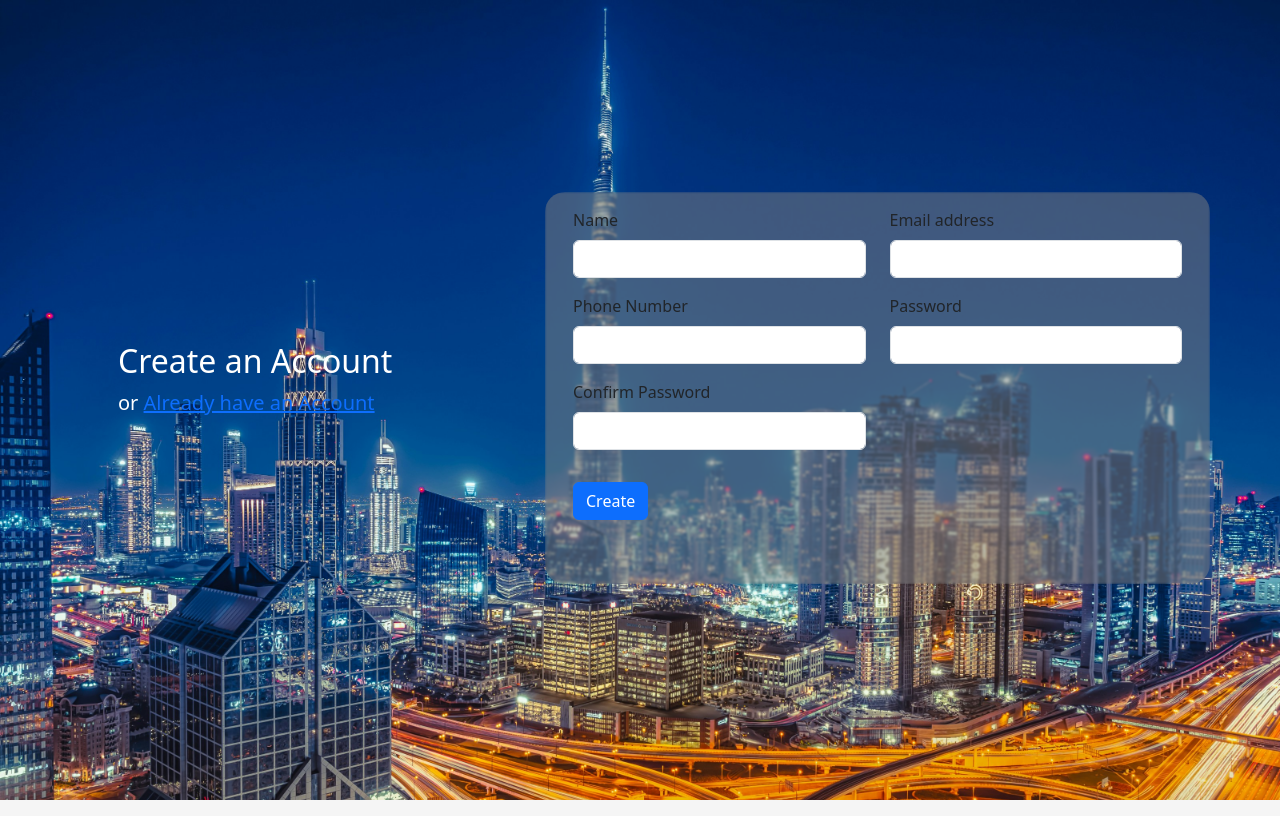
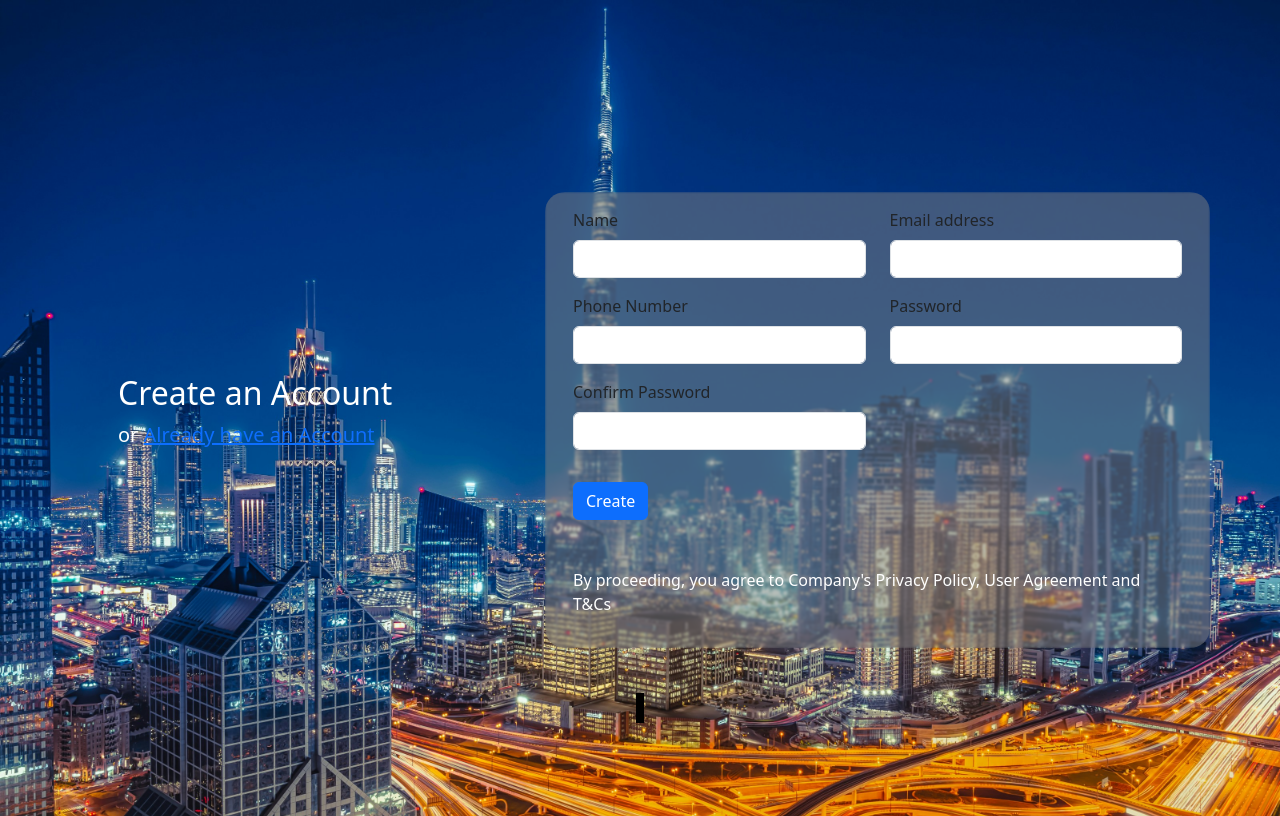
Before and after one commit to Kuldeep-Sharmaa/Travel-Agency-Website, a plain HTML site: page account.html in a window 1280 px wide. Drawn offline with nearby package versions, Linux system fonts and the light colour scheme.

Commit message:
add alert

```diff
--- a/account.html
+++ b/account.html
@@ -113,11 +113,18 @@
                   Creating Your Account <span class="loader-2"></span>
                 </div>
               </div>
+              <p class="text-white">
+                By proceeding, you agree to Company's Privacy Policy, User
+                Agreement and T&Cs
+              </p>
             </div>
           </div>
         </div>
       </div>
     </section>
+    <div id="alert" class="container-fluid text-center text-white mt-5">
+      <div class="d-inline col-12 bg-black p-1"></div>
+    </div>
 
     <!-- Bootstrap -->
     <script
--- a/style.css
+++ b/style.css
@@ -226,7 +226,7 @@ header {
   margin-top: 10rem;
 }
 #front-page {
-  padding: 2rem 0rem 5rem;
+  padding: 2rem 0rem 6rem;
   background-image: url(img/dubai.jpg);
   background-repeat: no-repeat;
   background-size: cover;
```
Also changed, not shown: index.html (+4 -0 lines).
